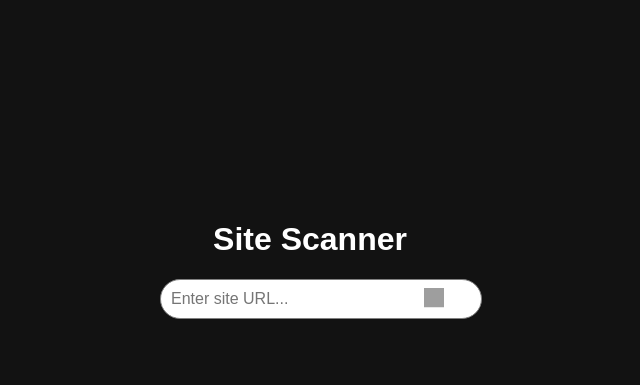
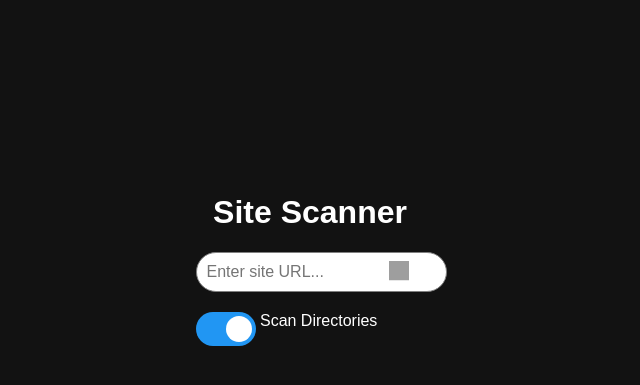
Before and after one commit to Johnermac/noumenon, a Rails app: page / in a window 1280 px wide. Shown: the part 131-516 px from the top of the page, without its empty margins (330-970 px from the left). Run offline with Rails 7, Linux system fonts and the light colour scheme; some libraries are stand-ins or nearby versions; grey boxes are pictures that could not be loaded.

Commit message:
front added + flag dir

```diff
--- a/app/controllers/scans_controller.rb
+++ b/app/controllers/scans_controller.rb
@@ -4,6 +4,8 @@ class ScansController < ApplicationController
   def create
     site = params[:site]
     scan_directories = params[:scan_directories] || false  # Default to false if not provided
+
+    puts "\n => Received scan_directories: #{scan_directories}" # Debug statement
 
     if site.blank?
       render json: { error: "Site URL is required" }, status: :unprocessable_entity
--- a/app/views/home/index.html.erb
+++ b/app/views/home/index.html.erb
@@ -17,10 +17,19 @@
       flex-direction: column;
     }
 
+    .form-container {
+      display: flex;
+      flex-direction: column; /* Change to column to stack elements vertically */
+      align-items: center;
+      gap: 15px; /* Adjust the spacing between elements */
+      width: 100%; /* Ensure the form takes up the full width */
+      max-width: 100px; /* Limit the maximum width */
+    }
+
     .input-container {
       position: relative;
-      display: inline-block;
-      width: 300px;
+      width: 100%; /* Double the width of the input container */
+      margin-bottom: 20px; /* Add space below the input container */
     }
 
     input[type="text"] {
@@ -62,7 +71,64 @@
     .not-found {
       color: red;
     }
+
+    /* Toggle Switch CSS */
+    .toggle-switch {
+      position: relative;
+      display: inline-block;
+      width: 60px;
+      height: 34px;
+    }
+
+    .toggle-switch input {
+      opacity: 0;
+      width: 0;
+      height: 0;
+    }
+
+    .slider {
+      position: absolute;
+      cursor: pointer;
+      top: 0;
+      left: 0;
+      right: 0;
+      bottom: 0;
+      background-color: #ccc;
+      transition: .4s;
+      border-radius: 34px;
+    }
+
+    .slider:before {
+      position: absolute;
+      content: "";
+      height: 26px;
+      width: 26px;
+      left: 4px;
+      bottom: 4px;
+      background-color: white;
+      transition: .4s;
+      border-radius: 50%;
+    }
+
+    input:checked + .slider {
+      background-color: #2196F3;
+    }
+
+    input:checked + .slider:before {
+      transform: translateX(26px);
+    }
+
+    .label-toggle {
+      display: flex;
+      align-items: center;
+      gap: 5px;
+      flex-shrink: 0; /* Prevent the toggle from shrinking */
+    }
   </style>
+
+
+
+
 </head>
 <body>
 
@@ -76,20 +142,26 @@
           <img src="https://cdn-icons-png.flaticon.com/512/622/622669.png" alt="Search">
         </button>
       </div>
+      <label class="toggle-switch">
+        <input type="checkbox" id="scan-directories-toggle" name="scan_directories" checked>
+        <span class="slider"></span>
+      </label>
+      <span> Scan Directories</span>
     </form>
-    <div id="result" class="results"></div> <!-- Aqui exibiremos o resultado -->
+    <div id="result" class="results"></div> <!-- Here the results will be displayed -->
   </div>
-
 
   <script>
     document.getElementById("scan-form").addEventListener("submit", async function(event) {
       event.preventDefault();
 
       const siteInput = document.getElementById("site-input");
+      const scanDirectoriesToggle = document.getElementById("scan-directories-toggle");
       const resultElement = document.getElementById("result");
       resultElement.innerHTML = "⌛ Scanning...";
 
       const site = siteInput.value.trim();
+      const scanDirectories = scanDirectoriesToggle.checked;
 
       if (!site) {
         resultElement.innerHTML = "❌ Please enter a site URL.";
@@ -102,7 +174,7 @@
           headers: {
             "Content-Type": "application/json"
           },
-        body: JSON.stringify({ site: site })
+          body: JSON.stringify({ site: site, scan_directories: scanDirectories })
         });
 
         const data = await response.json();
```
Also changed, not shown: app/worker/scan_worker.rb (+34 -12 lines). Lines whose indentation alone changed are shown as unchanged.
